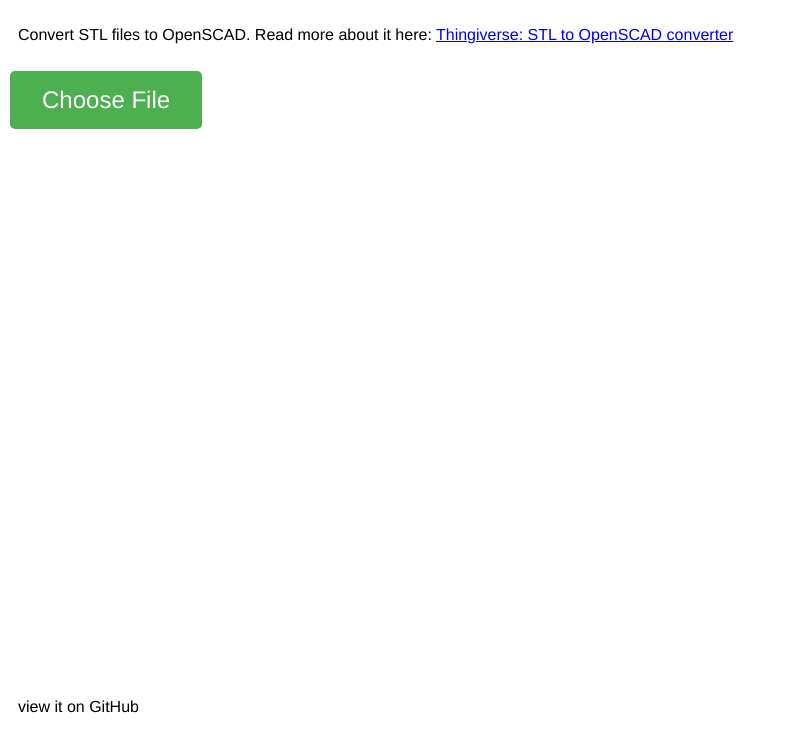
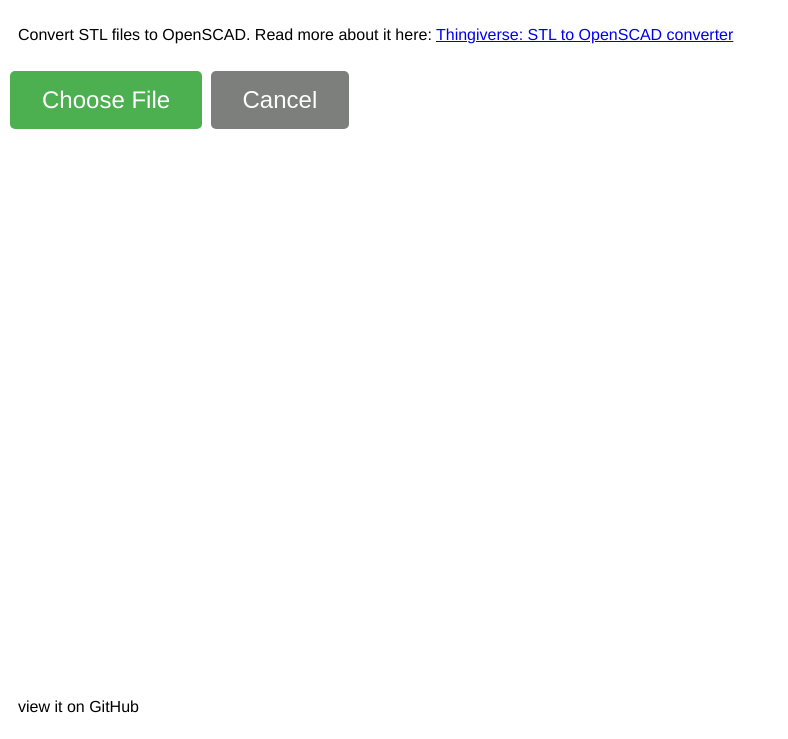
Before and after one commit to raviriley/STL-to-OpenSCAD-Converter, a plain HTML site: page index.html in a window 1280 px wide. Shown: the part 61-800 px from the top of the page, without its empty margins (0-788 px from the left). Drawn offline with Linux system fonts and the light colour scheme.

Commit message:
Made cancel button shown

```diff
--- a/index.html
+++ b/index.html
@@ -16,7 +16,7 @@
 	<div><span id="error"></span></div>
 	<input type="file" id="upload" name="file" accept=".stl">
 	<label for="upload" class="button">Choose File</label>
-	<button id="cancel" class="button" onclick="abortRead();" style="display:none">Cancel</button>
+	<button id="cancel" class="button" onclick="abortRead();">Cancel</button>
 
 	<div id="progress_bar">
 		<div class="percent">0%</div>
@@ -28,6 +28,7 @@
 		<a href="#" id="download" class="button" style="display: none">Download</a>
 	</div>
 	<footer>
+		<!--https://github.com/raviriley/STL-to-OpenSCAD-Converter-->
 		<p>view it on GitHub</p>
 	</footer>
 	<script src="js/main.js"></script>
--- a/js/main.js
+++ b/js/main.js
@@ -201,7 +201,7 @@ function updateProgress(evt) {
 
 
 function handleFileSelect(evt) {
-  document.getElementById("cancel").style.display = "";
+  //document.getElementById("cancel").style.display = "";
   // Reset progress indicator on new file selection.
   progress.style.width = '0%';
   progress.textContent = '0%';
```
